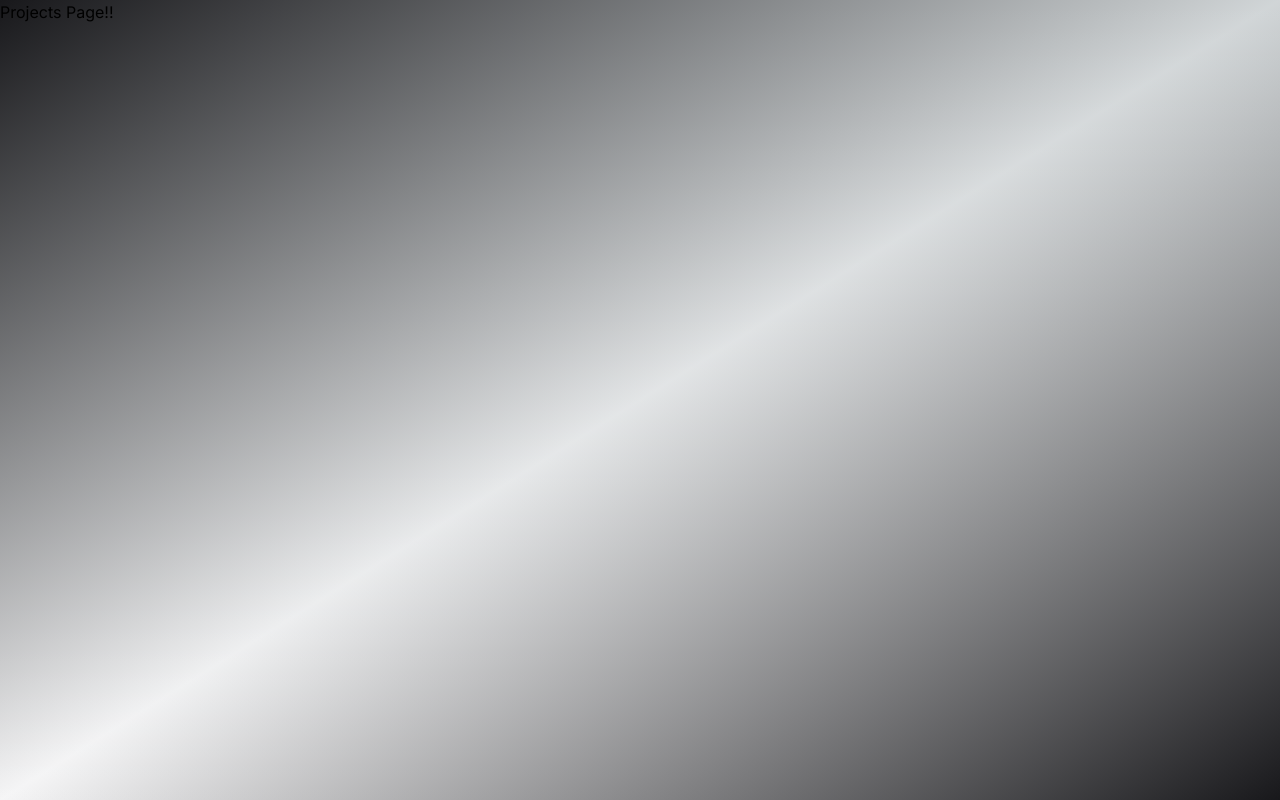
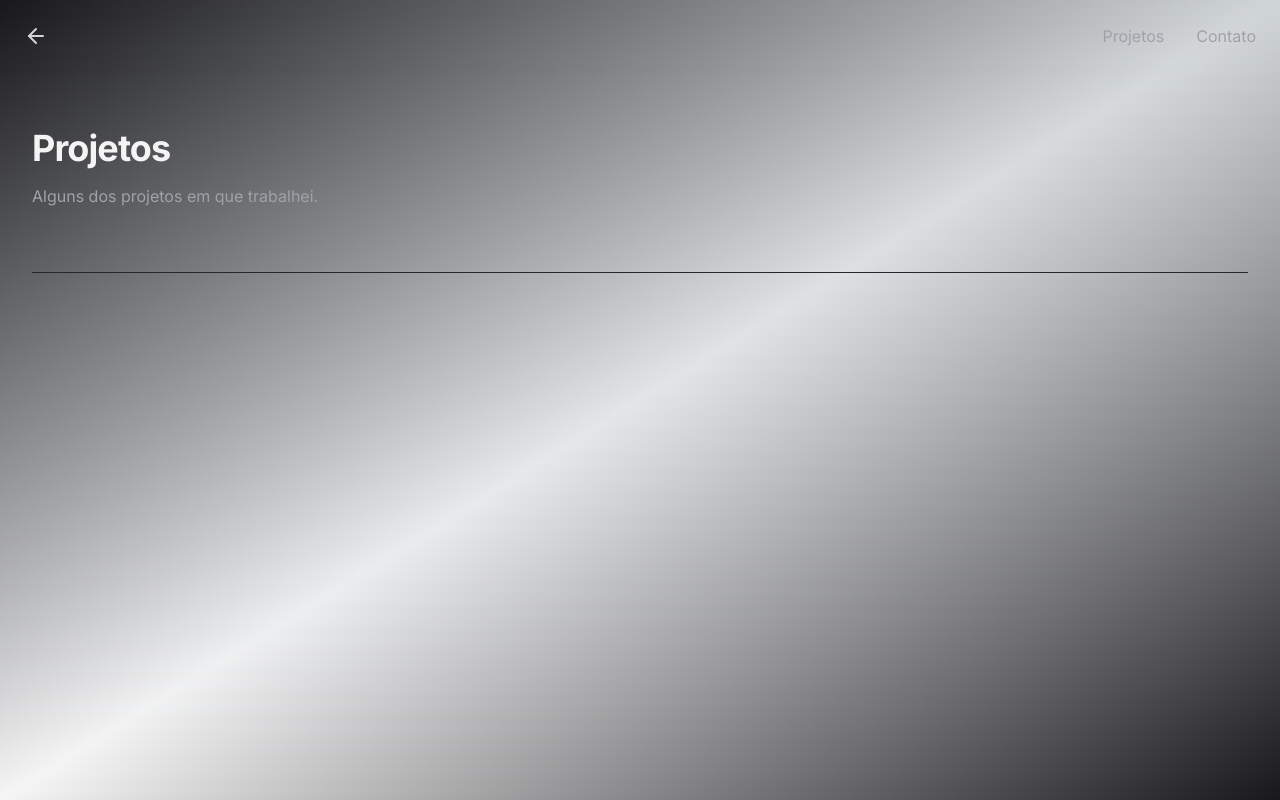
Before and after one commit to matheusnff85/portfolio-next, a Next.js app: page /projects in a window 1280 px wide. Built offline with nearby package versions, Linux system fonts and the light colour scheme.

Commit message:
feat: implementa navbar e começo da pagina de projetos

```diff
--- a/src/app/components/navbar.tsx
+++ b/src/app/components/navbar.tsx
@@ -0,0 +1,55 @@
+"use client";
+import { ArrowLeft } from "lucide-react";
+import Link from "next/link";
+import React, { useEffect, useRef, useState } from "react";
+
+export const Navbar: React.FC = () => {
+  const ref = useRef<HTMLElement>(null);
+  const [isIntersecting, setIntersecting] = useState(true);
+
+  useEffect(() => {
+    if (!ref.current) return;
+    const observer = new IntersectionObserver(([entry]) =>
+      setIntersecting(entry.isIntersecting)
+    );
+
+    observer.observe(ref.current);
+    return () => observer.disconnect();
+  }, []);
+
+  return (
+    <header ref={ref}>
+      <div
+        className={`fixed inset-x-0 top-0 z-50 backdrop-blur  duration-200 border-b  ${
+          isIntersecting
+            ? "bg-zinc-900/0 border-transparent"
+            : "bg-zinc-900/500  border-zinc-800 "
+        }`}
+      >
+        <div className="container flex flex-row-reverse items-center justify-between p-6 mx-auto">
+          <div className="flex justify-between gap-8">
+            <Link
+              href="/projects"
+              className="duration-200 text-zinc-400 hover:text-zinc-100"
+            >
+              Projetos
+            </Link>
+            <Link
+              href="/contact"
+              className="duration-200 text-zinc-400 hover:text-zinc-100"
+            >
+              Contato
+            </Link>
+          </div>
+
+          <Link
+            href="/"
+            className="duration-200 text-zinc-300 hover:text-zinc-100"
+          >
+            <ArrowLeft className="w-6 h-6 " />
+          </Link>
+        </div>
+      </div>
+    </header>
+  );
+};
--- a/src/app/page.tsx
+++ b/src/app/page.tsx
@@ -3,8 +3,8 @@ import React from "react";
 import Particles from "./components/particles";
 
 const navigation = [
-  { name: "Projects", href: "/projects" },
-  { name: "Contact", href: "/contact" },
+  { name: "Projetos", href: "/projects" },
+  { name: "Contato", href: "/contact" },
 ];
 
 export default function Home() {
--- a/src/app/projects/page.jsx
+++ b/src/app/projects/page.jsx
@@ -1,7 +1,20 @@
+import { Navbar } from "../components/navbar";
+
 export default function Projects() {
   return (
-    <div>
-      <h1>Projects Page!!</h1>
+    <div className="relative pb-16">
+      <Navbar />
+      <div className="px-6 pt-20 mx-auto space-y-8 max-w-7xl lg:px-8 md:space-y-16 md:pt-24 lg:pt-32">
+        <div className="max-w-2xl mx-auto lg:mx-0">
+          <h2 className="text-3xl font-bold tracking-tight text-zinc-100 sm:text-4xl">
+            Projetos
+          </h2>
+          <p className="mt-4 text-zinc-400">
+            Alguns dos projetos em que trabalhei.
+          </p>
+        </div>
+        <div className="w-full h-px bg-zinc-800" />
+      </div>
     </div>
   );
 }
```
